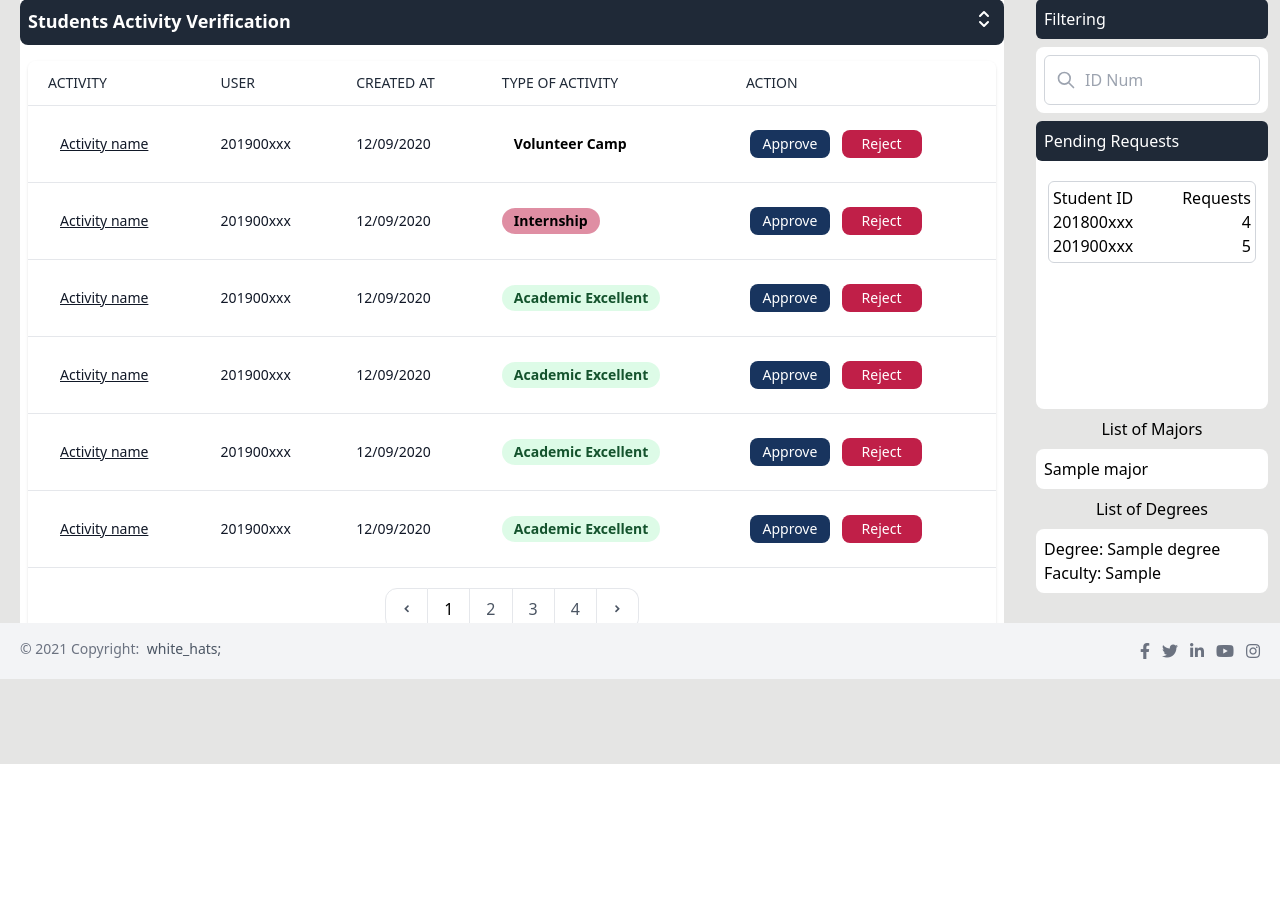
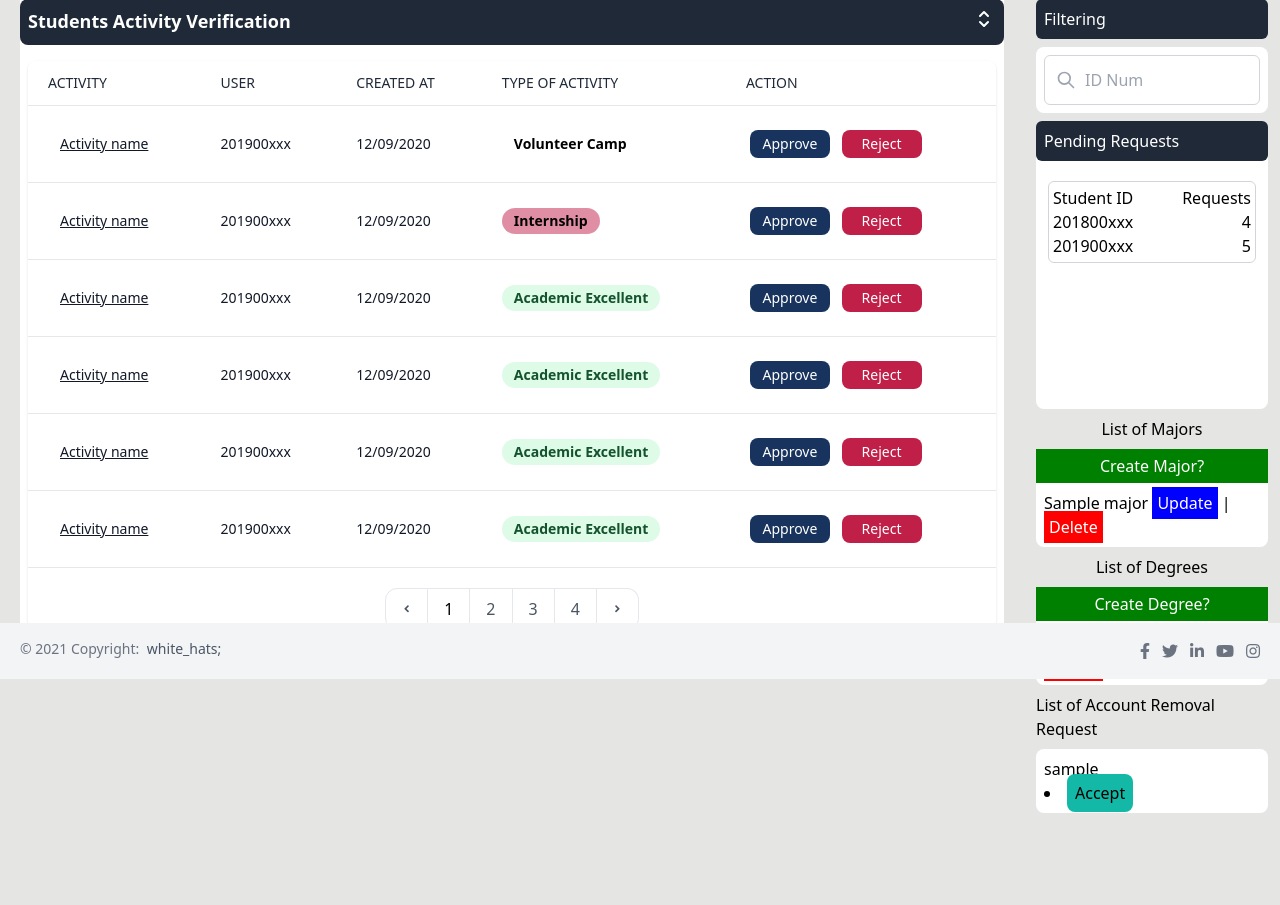
Before and after one commit to nonwiz0/studentprofile, a Django app: page /manager/dashboard in a window 1280 px wide. Shown: the part 121-1026 px from the top of the page. Before the commit the page ends 885 px from the top, so only its background shows below. Run offline with Django 3.2, Linux system fonts and the light colour scheme; a user stored in the database is signed in; tables that the repository leaves empty hold one stand-in row (values such as "Sample post"); some libraries are stand-ins or nearby versions.

Commit message:
work on account removal request / major / degree

```diff
--- a/spapp/admin.py
+++ b/spapp/admin.py
@@ -11,3 +11,4 @@ admin.site.register(Activities)
 admin.site.register(AcademicRecognition)
 admin.site.register(CommunityService)
 admin.site.register(Student)
+admin.site.register(AccountRemovalRequest)
--- a/spapp/models.py
+++ b/spapp/models.py
@@ -13,7 +13,7 @@ class Degree(models.Model):
     def __str__(self):
         """ the 'f' before the string, allows you to include varibles in your string, which should
             be inclosed in curly braces {} """
-        return f"Degree: {self.name}, Faculty: {self.faculty}"
+        return f"{self.name}"
 
 class Major(models.Model):
     """ the ForeignKey creates a relatioship between the degree table (parent) and the Major table (child)
@@ -53,6 +53,11 @@ class Validator(models.Model):
     name = models.CharField(max_length=50)
     phone_number = models.CharField(max_length=50)
     email = models.CharField(max_length=50)
+    verified = models.BooleanField(default=False)
+
+    def __str__(self):
+        return f"   {self.name}"
+
 
 class Activities(models.Model):
     student = models.OneToOneField(Student, on_delete=models.CASCADE)
@@ -60,12 +65,12 @@ class Activities(models.Model):
     description = models.TextField()
     start_date = models.DateField()
     end_date = models.DateField()
-    validator = models.OneToOneField(Validator, on_delete=models.CASCADE)
+    validator = models.OneToOneField(Validator, null=True, on_delete=models.SET_NULL)
     verification_status = models.BooleanField(default = False)
     #approved_by_manager = models.OneToOneField(Manager, on_delete=models.CASCADE)
     rewarded_points = models.IntegerField(default=0)
 
-    def ___str__(self):
+    def __str__(self):
         return f"activity: {self.activity_name}"
 
 class AcademicRecognition(models.Model):
@@ -74,8 +79,9 @@ class AcademicRecognition(models.Model):
     gpa = models.FloatField(max_length=3)
 
 class CommunityService(models.Model):
+    activity = models.OneToOneField(Activities, on_delete=models.CASCADE, related_name="community_service")
     location = models.CharField(max_length=50)
-    activity = models.OneToOneField(Activities, on_delete=models.CASCADE, related_name="community_service")
+
 
 
 class Project(models.Model):
@@ -103,13 +109,14 @@ class Job(models.Model):
     phone_number = models.CharField(max_length=20)
     website = models.CharField(max_length=50)
 
-# Degree -> Program -> Major -> Emphasis
-#           Science -> Bioscience -> Biology
-#           Science -> Information Technology
-#
-# Degree: Arts, Science, Business Admin,
-# Major: IT, BioScience, Teaching,
-# Emphasis: Biology, Clinical Lab Science
+
+class AccountRemovalRequest(models.Model):
+    student = models.OneToOneField(Student, on_delete=models.CASCADE, related_name="account_removal_request")
+    date = models.DateField(auto_now_add=True)
+    status = models.BooleanField(default=False)
+
+    def __str__(self):
+        return f"{self.student.user.first_name}, Requested: {self.date}, Status: {self.status}"
 
 """
 
--- /dev/null
+++ b/spapp/templates/manager/account_removal_request/list_account_removal_request.html
@@ -0,0 +1,2 @@
+<h1> Account Removal Request List </h1>
+{{ account_removal_requests }}
--- a/spapp/templates/manager/admin_dashboard.html
+++ b/spapp/templates/manager/admin_dashboard.html
@@ -434,21 +434,45 @@
                 <!-- Tested by Gates -->
                 <h1>List of Majors</h1>
                 <div class="flex flex-col justify-start w-full m-1 bg-white rounded-lg">
+                    <a style="padding: 5px; background: green; color: white; text-align: center;" href="{% url 'spapp:create-major' %}">Create Major?</a>
                     <section class="relative w-full max-w-md p-2 mx-auto rounded-md">
                         {% for major in majors %}
-                            {{major.name}}<br>
+                            {{major.name}}
+                            <a style="padding: 5px; background: blue; color: white; text-align: center;"
+                                href="{% url 'spapp:update-major' major.id %}">Update</a> |
+                                <a style="padding: 5px; background: red; color: white; text-align: center;"
+                                href="{% url 'spapp:delete-major' major.id %}">Delete</a><br>
                         {% endfor %}
                     </section>
                 </div>
             {% endif %}
+
             {% if degrees %}
                 <!-- Tested by Gates -->
                 <h1>List of Degrees</h1>
                 <div class="flex flex-col justify-start w-full m-1 bg-white rounded-lg">
+                    <a style="padding: 5px; background: green; color: white; text-align: center;" href="{% url 'spapp:create-degree' %}">Create Degree?</a>
                     <section class="relative w-full max-w-md p-2 mx-auto rounded-md">
                         {% for degree in degrees %}
-                            Degree: {{degree.name}}<br>
-                            Faculty: {{degree.faculty}}<br>
+                            {{degree.name}}
+                            <a style="padding: 5px; background: blue; color: white; text-align: center;"
+                                href="{% url 'spapp:update-degree' degree.id %}">Update</a> |
+                                <a style="padding: 5px; background: red; color: white; text-align: center;"
+                                href="{% url 'spapp:delete-degree' degree.id %}">Delete</a><br>
+                        {% endfor %}
+                    </section>
+                </div>
+            {% endif %}
+            {% if account_removal_request %}
+                <!-- Tested by Gates -->
+                <h1>List of Account Removal Request</h1>
+                <div class="flex flex-col justify-start w-full m-1 bg-white rounded-lg">
+                    <section class="relative w-full max-w-md p-2 mx-auto rounded-md">
+                        {% for item in account_removal_request %}
+                           {{item.student.user}}
+                           <li>
+                            <a href="" class="bg-teal-500 p-2 rounded-lg"> Accept </a>
+                           </li>
                         {% endfor %}
                     </section>
                 </div>
--- a/spapp/templates/spapp/profile.html
+++ b/spapp/templates/spapp/profile.html
@@ -45,6 +45,8 @@
                 <span class="mt-2">{{ user.email }} </span>
             </a>
         </div>
+
+        <a class="p-2 rounded-lg bg-rose-500" href="{% url 'spapp:request-account-removal' %}"> Request to remove account </a>
 
 
     </section>
--- a/spapp/urls.py
+++ b/spapp/urls.py
@@ -25,4 +25,10 @@ urlpatterns = [
     path('create-major/', views.MajorCreateView.as_view(), name="create-major"),
     path('update-major/<pk>/', views.MajorUpdateView.as_view(), name="update-major"),
     path('delete-major/<pk>/', views.MajorDeleteView.as_view(), name="delete-major"),
+
+    # url for account removal
+    path('list-account-removal-requests/', views.AccountRemovalListView.as_view(), name="list-account-removal-request"),
+    path("request-account-removal", views.remove_account_request, name="request-account-removal")
+    ## Request to remove is located on student's profile page
+
 ]
--- a/spapp/views.py
+++ b/spapp/views.py
@@ -1,11 +1,11 @@
-from django.http.response import HttpResponse
+from django.http.response import HttpResponse, JsonResponse
 from django.shortcuts import render, redirect
 from django.views import generic
 from django.contrib.auth import authenticate, login, logout
 from django.contrib.auth.mixins import LoginRequiredMixin
 from django.contrib.auth.models import User
 from django.urls import reverse_lazy
-from .models import Student, Degree, Major
+from .models import *
 from random import randint
 from .forms import StudentForm
 from django.shortcuts import get_object_or_404
@@ -107,7 +107,20 @@ class SettingPage(LoginRequiredMixin,generic.UpdateView):
   form_class = StudentForm
 
   def get_object(self):
-      return get_object_or_404(Student, id=self.kwargs.get('pk'))
+    return get_object_or_404(Student, id=self.kwargs.get('pk'))
+
+# Student request to remove their account
+def remove_account_request(req):
+  ## For the future: we can create a switch to allow student to request and remove the request
+  # removal_request = req.user.student.account_removal_request
+  removal_request = AccountRemovalRequest.objects.filter(student=req.user.student).first()
+  print(removal_request)
+  if removal_request is not None:
+    print("You already requested!")
+    return redirect("spapp:profile")
+  removal_request = AccountRemovalRequest.objects.create(student=req.user.student)
+  print("Requesting account Removal successfully")
+  return redirect('spapp:profile')
 
 # For Manager - Admin - SA
 class AdminDashboard(LoginRequiredMixin,generic.TemplateView):
@@ -118,6 +131,7 @@ class AdminDashboard(LoginRequiredMixin,generic.TemplateView):
     context = super().get_context_data(**kwargs)
     context['majors'] = Major.objects.all()
     context['degrees'] = Degree.objects.all()
+    context['account_removal_request'] = AccountRemovalRequest.objects.all()
     return context
 
 
@@ -143,14 +157,16 @@ class DegreeCreateView(LoginRequiredMixin, generic.CreateView):
   template_name = 'manager/degree/create_degree.html'
   fields = '__all__'
   model = Degree
+  success_url = reverse_lazy('spapp:admin_dashboard')
 
 
 # To update degrees in update_degree.html
-class DegreeUpdateView(LoginRequiredMixin, generic.CreateView):
-  login_url = 'spapp:update-degree'
-  template_name = 'manager/degree/create_degree.html'
+class DegreeUpdateView(LoginRequiredMixin, generic.UpdateView):
+  login_url = '/'
+  template_name = 'manager/degree/update_degree.html'
   fields = '__all__'
-  success_url = reverse_lazy('spapp:list-degree')
+  model = Degree
+  success_url = reverse_lazy('spapp:admin_dashboard')
 
   def get_object(self):
         return Degree.objects.get(id=self.kwargs['pk'])
@@ -159,7 +175,8 @@ class DegreeUpdateView(LoginRequiredMixin, generic.CreateView):
 # To delete degrees in delete_degree.html
 class DegreeDeleteView(LoginRequiredMixin, generic.DeleteView):
   template_name = 'manager/degree/delete_degree.html'
-  success_url = reverse_lazy('spapp:list-degree')
+  success_url = reverse_lazy('spapp:admin_dashboard')
+  context_object_name = 'degree'
   model = Degree
 
 
@@ -167,7 +184,7 @@ class DegreeDeleteView(LoginRequiredMixin, generic.DeleteView):
 
 # To display list of degrees in list_degree.html
 class MajorListView(LoginRequiredMixin, generic.ListView):
-  login_url = 'spapp:list-major'
+  login_url = '/'
   template_name = 'manager/major/list_major.html'
   context_object_name = 'majors'
   model = Major
@@ -175,18 +192,20 @@ class MajorListView(LoginRequiredMixin, generic.ListView):
 
 # To create degrees in create_degree.html
 class MajorCreateView(LoginRequiredMixin, generic.CreateView):
-  login_url = 'spapp:create-degree'
+  login_url = '/'
   template_name = 'manager/major/create_major.html'
   fields = '__all__'
   model = Major
-
+  success_url = reverse_lazy('spapp:admin_dashboard')
 
 # To update degrees in update_degree.html
 class MajorUpdateView(LoginRequiredMixin, generic.CreateView):
-  login_url = 'spapp:update-degree'
-  template_name = 'manager/major/create_major.html'
+  login_url = '/'
+  template_name = 'manager/major/update_major.html'
   fields = '__all__'
-  success_url = reverse_lazy('spapp:list-degree')
+  model = Major
+  context_object_name = 'major'
+  success_url = reverse_lazy('spapp:admin_dashboard')
 
   def get_object(self):
         return Major.objects.get(id=self.kwargs['pk'])
@@ -197,3 +216,12 @@ class MajorDeleteView(LoginRequiredMixin, generic.DeleteView):
   template_name = 'manager/major/delete_major.html'
   success_url = reverse_lazy('spapp:list-major')
   model = Major
+
+
+
+# To display list of Account Removal Request
+class AccountRemovalListView(LoginRequiredMixin, generic.ListView):
+  login_url = '/'
+  template_name = 'manager/account_removal_request/list_account_removal_request.html'
+  context_object_name = 'account_removal_requests'
+  model = AccountRemovalRequest
```
Also changed, not shown: spapp/templates/manager/degree/create_degree.html (+14 -0 lines), spapp/templates/manager/degree/delete_degree.html (+10 -0 lines), spapp/templates/manager/degree/update_degree.html (+14 -0 lines), spapp/templates/manager/major/create_major.html (+14 -0 lines), spapp/templates/manager/major/update_major.html (+14 -0 lines), spapp/templates/spapp/layout.html (+0 -8 lines), README.md, spapp/migrations/0009_job_validator_verified_alter_activities_validator_and_more.py (added), spapp/migrations/0010_alter_accountremovalrequest_date_and_more.py (added).
